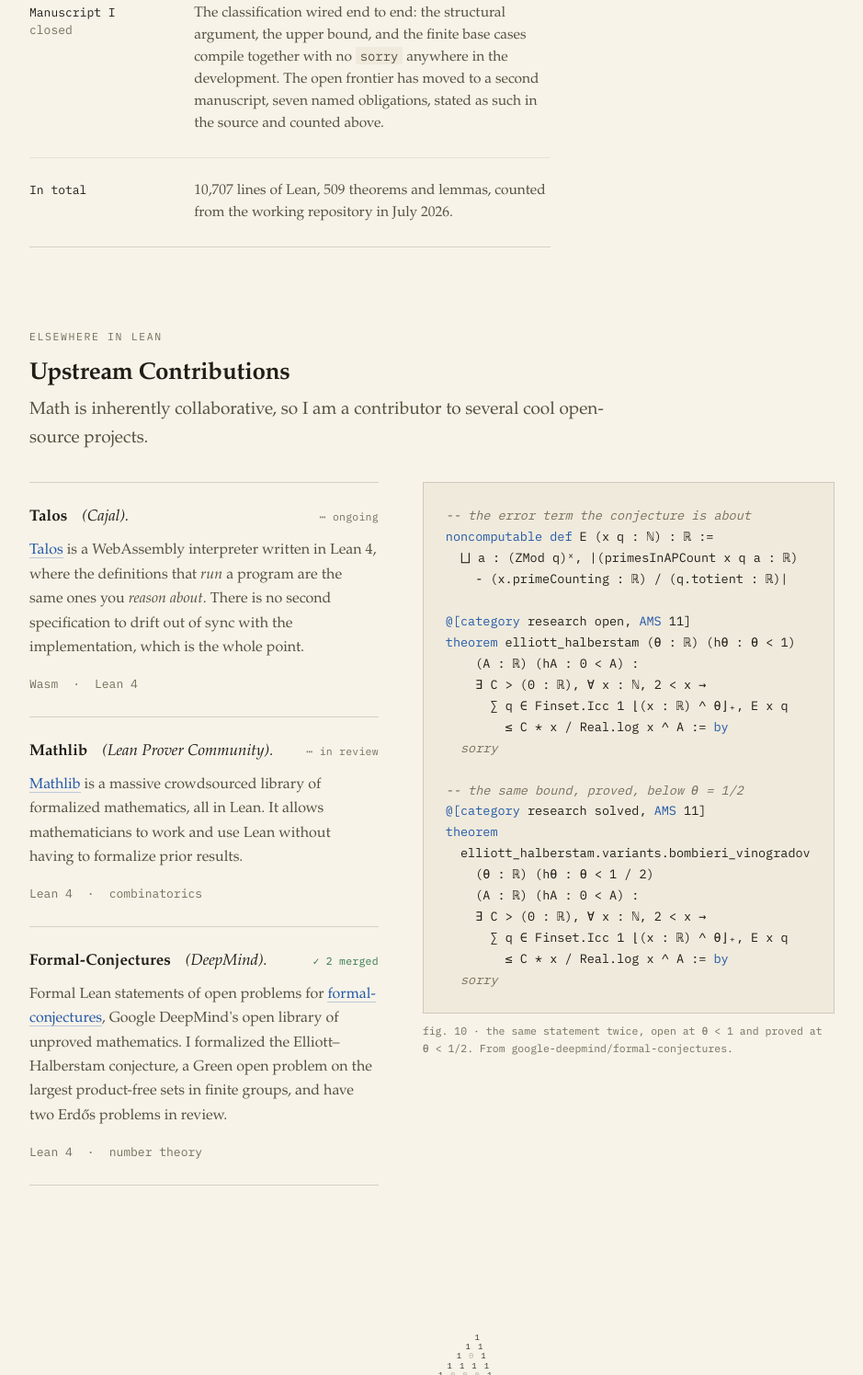
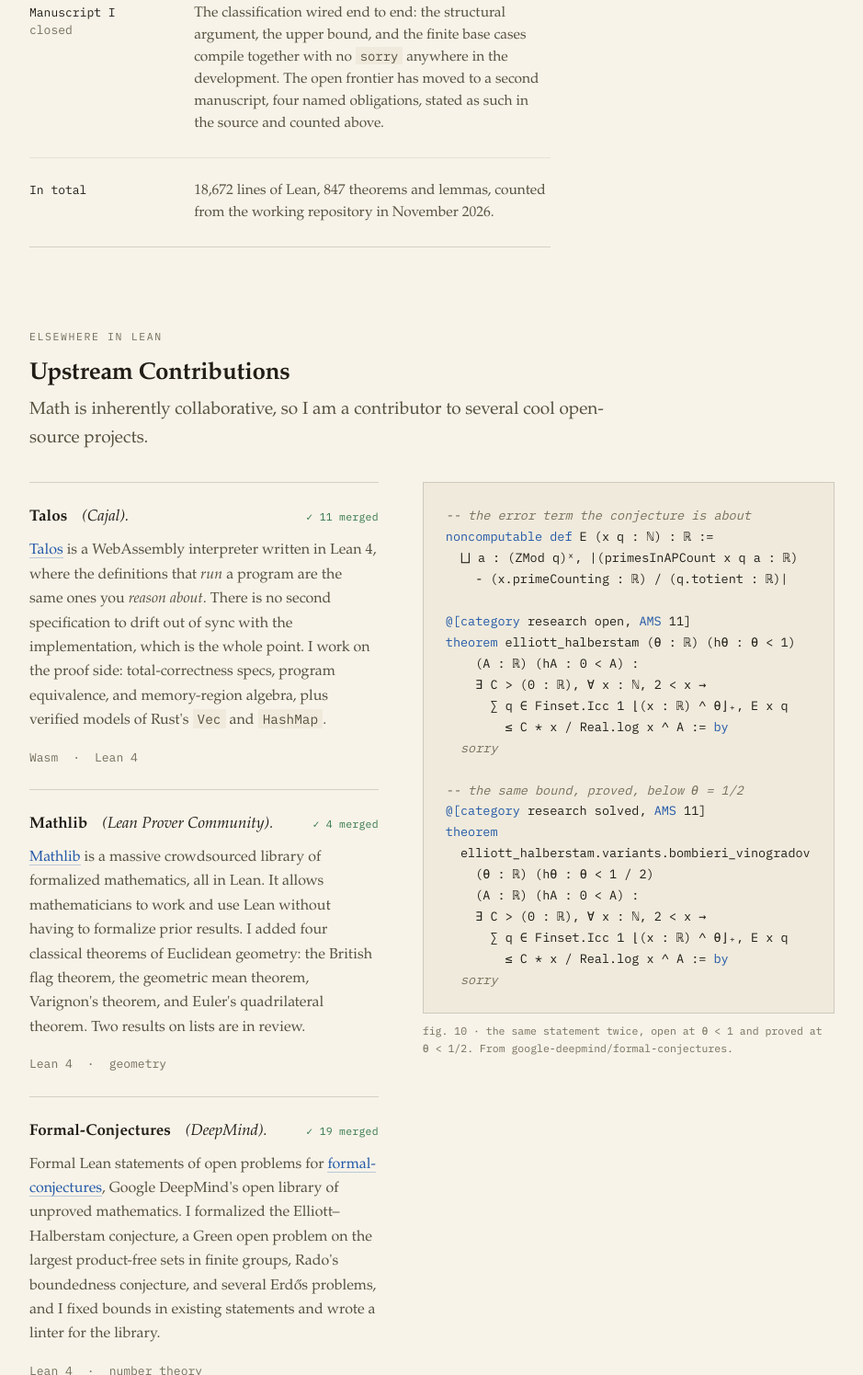
Before and after one commit to theebayuser/theebayuser.github.io, a plain HTML site: page lean.html in a window 1280 px wide. Shown: the part 1981-3476 px from the top of the page at 92% size, without its empty margins (170-1109 px from the left). Drawn offline with Linux system fonts and the light colour scheme; a web font is replaced by a local one.

Commit message:
round 24: November counts for the library and the upstream work

```diff
--- a/lean.html
+++ b/lean.html
@@ -88,15 +88,15 @@ hw : w = thueMorse</span>
               <table aria-labelledby="tab-library">
                 <colgroup><col class="cv"><col></colgroup>
                 <tbody>
-                  <tr><td class="v" data-count="10707">10,707</td><th scope="row">lines of Lean</th></tr>
-                  <tr><td class="v" data-count="509">509</td><th scope="row">theorems and lemmas</th></tr>
+                  <tr><td class="v" data-count="18672">18,672</td><th scope="row">lines of Lean</th></tr>
+                  <tr><td class="v" data-count="847">847</td><th scope="row">theorems and lemmas</th></tr>
                   <tr><td class="v" data-count="2">2</td><th scope="row">classical results, closed</th></tr>
                 </tbody>
               </table>
             </div>
           </div>
           <p class="vecf-where">over <em>Lean&nbsp;4</em> and <em>Mathlib</em>.</p>
-          <p class="tabnote">Counted from the working repository, July 2026.</p>
+          <p class="tabnote">Counted from the working repository, November 2026.</p>
         </div>
 
         <!-- The vector is what is finished; this is what is still moving, in
@@ -110,7 +110,7 @@ hw : w = thueMorse</span>
             <tbody>
               <tr>
                 <td class="gl-mark" aria-hidden="true">&#8866;</td>
-                <td class="v" data-count="7">7</td>
+                <td class="v" data-count="4">4</td>
                 <th scope="row">named obligations, open<span class="gl-where">P3 frontier</span></th>
               </tr>
               <tr>
@@ -167,13 +167,13 @@ hw : w = thueMorse</span>
             <span class="cat-body">The classification wired end to end: the structural argument, the
             upper bound, and the finite base cases compile together with no <code>sorry</code>
             anywhere in the development. The open frontier has moved to a second manuscript,
-            seven named obligations, stated as such in the source and counted above.</span>
+            four named obligations, stated as such in the source and counted above.</span>
           </div>
 
           <div class="cat-foot">
             <span class="cat-what">In total</span>
-            <span class="cat-body">10,707 lines of Lean, 509 theorems and lemmas, counted from the
-            working repository in July 2026.</span>
+            <span class="cat-body">18,672 lines of Lean, 847 theorems and lemmas, counted from the
+            working repository in November 2026.</span>
           </div>
         </div>
 
@@ -201,12 +201,14 @@ hw : w = thueMorse</span>
           <div class="env-head">
             <span class="env-kind">Talos</span>
             <span class="env-name">(Cajal).</span>
-            <span class="env-status wip">&#8943; ongoing</span>
+            <span class="env-status done">✓ 11 merged</span>
           </div>
           <p class="env-body"><a href="https://github.com/theebayuser/talos" target="_blank" rel="noopener">Talos</a>
           is a WebAssembly interpreter written in Lean 4, where the definitions that
           <em>run</em> a program are the same ones you <em>reason about</em>. There is no second
-          specification to drift out of sync with the implementation, which is the whole point.</p>
+          specification to drift out of sync with the implementation, which is the whole point.
+          I work on the proof side: total-correctness specs, program equivalence, and memory-region
+          algebra, plus verified models of Rust's <code>Vec</code> and <code>HashMap</code>.</p>
           <p class="env-foot"><span>Wasm</span><span>&#183;</span><span>Lean 4</span></p>
         </div>
 
@@ -214,26 +216,29 @@ hw : w = thueMorse</span>
           <div class="env-head">
             <span class="env-kind">Mathlib</span>
             <span class="env-name">(Lean Prover Community).</span>
-            <span class="env-status wip">&#8943; in review</span>
+            <span class="env-status done">✓ 4 merged</span>
           </div>
           <p class="env-body">
           <a href="https://github.com/leanprover-community/mathlib4/pulls/theebayuser" target="_blank" rel="noopener">Mathlib</a>
           is a massive crowdsourced library of formalized mathematics, all in Lean. It allows mathematicians to work and use Lean
-          without having to formalize prior results. </p>
-          <p class="env-foot"><span>Lean 4</span><span>&#183;</span><span>combinatorics</span></p>
+          without having to formalize prior results. I added four classical theorems of Euclidean
+          geometry: the British flag theorem, the geometric mean theorem, Varignon's theorem, and
+          Euler's quadrilateral theorem. Two results on lists are in review.</p>
+          <p class="env-foot"><span>Lean 4</span><span>&#183;</span><span>geometry</span></p>
         </div>
 
         <div class="env" style="border-bottom: 1px solid var(--rule);">
           <div class="env-head">
             <span class="env-kind">Formal-Conjectures</span>
             <span class="env-name">(DeepMind).</span>
-            <span class="env-status done">✓ 2 merged</span>
+            <span class="env-status done">✓ 19 merged</span>
           </div>
           <p class="env-body">Formal Lean statements of open problems for
           <a href="https://github.com/google-deepmind/formal-conjectures" target="_blank" rel="noopener">formal-conjectures</a>,
           Google DeepMind's open library of unproved mathematics. I formalized the
           Elliott&#8211;Halberstam conjecture, a Green open problem on the largest product-free sets in
-          finite groups, and have two Erdős problems in review. </p>
+          finite groups, Rado's boundedness conjecture, and several Erdős problems, and I fixed
+          bounds in existing statements and wrote a linter for the library. </p>
           <p class="env-foot"><span>Lean 4</span><span>&#183;</span><span>number theory</span></p>
         </div>
       </div>
```
Also changed, not shown: index.html (+2 -2 lines).
